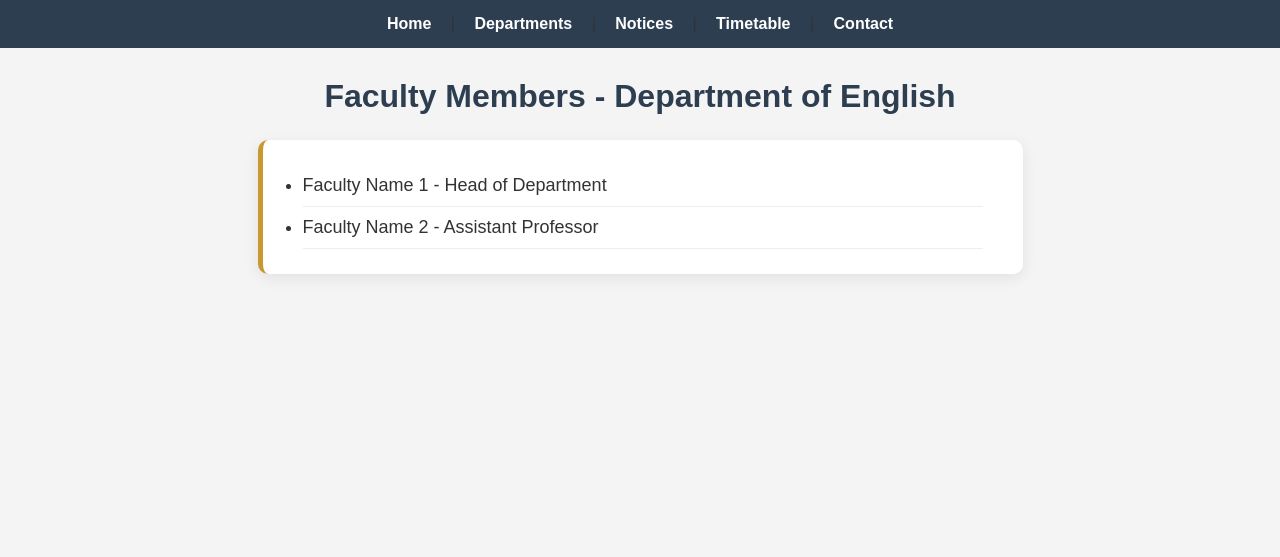
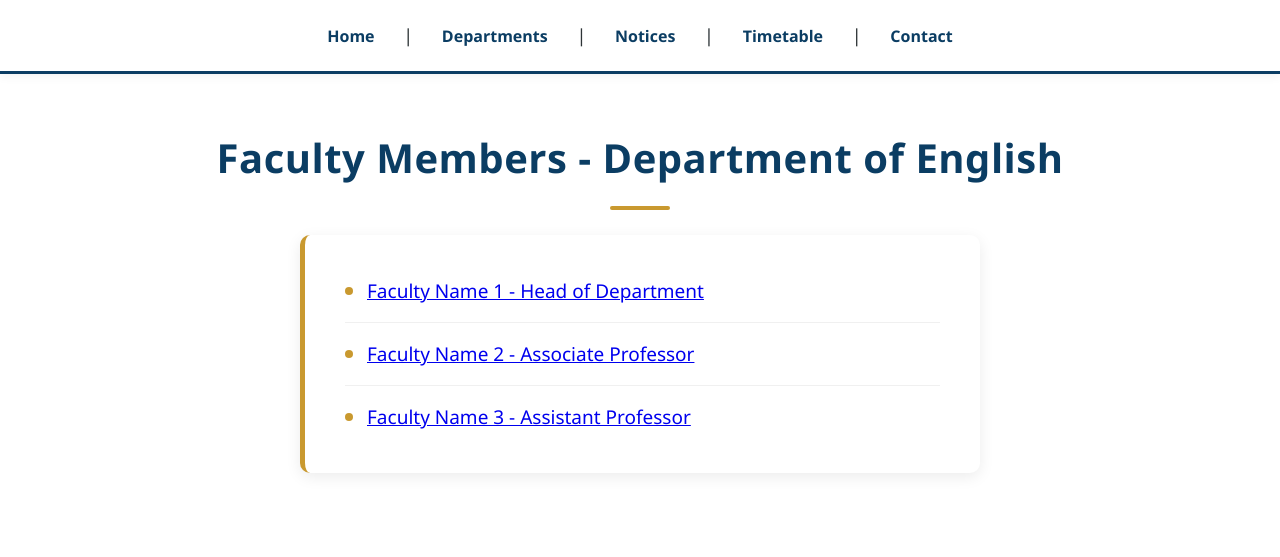
Before and after one commit to iapparavind07-dev/college-app, a Flask app: page /departments/english/faculty in a window 1280 px wide. Shown: the top 557 px of the page. Run offline with Flask 3, Linux system fonts and the light colour scheme.

Commit message:
Added logo, faculty profile pages, and font size updates

```diff
--- a/app.py
+++ b/app.py
@@ -25,6 +25,17 @@ def department_section(dept_id, section):
         return "Department not found", 404
     return render_template('department_section.html', dept=dept, dept_id=dept_id, section=section)
 
+@app.route('/departments/<dept_id>/faculty/<int:index>')
+def faculty_profile(dept_id, index):
+    dept = departments.get(dept_id)
+    if dept is None:
+        return "Department not found", 404
+    try:
+        member = dept['faculty'][index]
+    except IndexError:
+        return "Faculty member not found", 404
+    return render_template('faculty_profile.html', dept=dept, dept_id=dept_id, member=member)
+
 @app.route('/notices')
 def notices():
     return render_template('notices.html')
--- a/static/style.css
+++ b/static/style.css
@@ -1,71 +1,154 @@
-body {
-    font-family: Arial, sans-serif;
+* {
+    box-sizing: border-box;
     margin: 0;
     padding: 0;
-    background-color: #f4f4f4;
-    color: #333;
 }
 
+body {
+    font-family: 'Segoe UI', Roboto, Arial, sans-serif;
+    background-color: #ffffff;
+    color: #2d3436;
+    line-height: 1.7;
+    font-size: 18px;
+}
+
+/* Top navigation bar */
 nav {
-    background-color: #2c3e50;
-    padding: 15px;
+    background-color: #ffffff;
+    padding: 20px 30px;
     text-align: center;
+    border-bottom: 3px solid #0b3d63;
+    box-shadow: 0 2px 10px rgba(0,0,0,0.06);
+    position: sticky;
+    top: 0;
+    z-index: 100;
 }
 
 nav a {
-    color: white;
+    color: #0b3d63;
     text-decoration: none;
-    margin: 0 15px;
-    font-weight: bold;
+    margin: 0 20px;
+    font-weight: 600;
+    font-size: 16px;
+    padding: 6px 4px;
+    border-bottom: 2px solid transparent;
+    transition: border-color 0.25s ease, color 0.25s ease;
 }
 
 nav a:hover {
-    color: #f39c12;
+    color: #c9992f;
+    border-bottom: 2px solid #c9992f;
 }
 
+/* Page heading */
 h1 {
     text-align: center;
-    color: #2c3e50;
-    margin-top: 30px;
+    color: #0b3d63;
+    margin-top: 50px;
+    margin-bottom: 8px;
+    font-size: 40px;
+    font-weight: 700;
+    letter-spacing: 0.5px;
 }
 
+h1::after {
+    content: "";
+    display: block;
+    width: 60px;
+    height: 4px;
+    background-color: #c9992f;
+    margin: 14px auto 0;
+    border-radius: 2px;
+}
+
+/* Content cards */
 ul {
-    max-width: 600px;
-    margin: 20px auto;
-    background-color: white;
-    padding: 20px 40px;
-    border-radius: 8px;
-    box-shadow: 0 2px 5px rgba(0,0,0,0.1);
+    max-width: 680px;
+    margin: 35px auto;
+    background-color: #ffffff;
+    padding: 30px 50px;
+    border-radius: 10px;
+    box-shadow: 0 6px 24px rgba(11,61,99,0.08);
+    list-style: none;
+    border: 1px solid #eef1f4;
 }
 
 li {
-    padding: 10px 0;
-    border-bottom: 1px solid #eee;
+    padding: 15px 0;
+    border-bottom: 1px solid #f0f0f0;
+    font-size: 19px;
+    color: #3a3a3a;
+    display: flex;
+    align-items: center;
+}
+
+li:last-child {
+    border-bottom: none;
+}
+
+li::before {
+    content: "";
+    width: 8px;
+    height: 8px;
+    background-color: #c9992f;
+    border-radius: 50%;
+    margin-right: 14px;
+    flex-shrink: 0;
+}
+
+/* Table (timetable) */
+table {
+    margin: 35px auto;
+    border-collapse: collapse;
+    background-color: white;
+    border-radius: 10px;
+    overflow: hidden;
+    box-shadow: 0 6px 24px rgba(11,61,99,0.08);
+}
+
+th, td {
+    padding: 15px 28px;
+    border: 1px solid #f0f0f0;
+    text-align: center;
     font-size: 18px;
 }
 
-table {
-    margin: 20px auto;
-    border-collapse: collapse;
-    background-color: white;
-    box-shadow: 0 2px 5px rgba(0,0,0,0.1);
+th {
+    background-color: #0b3d63;
+    color: white;
+    font-weight: 600;
+    letter-spacing: 0.3px;
 }
 
-th, td {
-    padding: 12px 20px;
-    border: 1px solid #ddd;
-    text-align: center;
+tr:nth-child(even) td {
+    background-color: #fafbfc;
 }
 
-th {
-    background-color: #2c3e50;
-    color: white;
+tr:hover td {
+    background-color: #f4f7fa;
 }
 
+/* Paragraphs (contact/home) */
 p {
     text-align: center;
     font-size: 18px;
+    max-width: 550px;
+    margin: 16px auto;
+    color: #4a4a4a;
 }
+
+p strong {
+    color: #0b3d63;
+}
+
+/* Footer-style spacing at bottom */
+body::after {
+    content: "";
+    display: block;
+    height: 60px;
+}
+
+/* Department detail boxes */
 .dept-box {
     max-width: 680px;
     margin: 25px auto;
--- a/templates/department_section.html
+++ b/templates/department_section.html
@@ -19,7 +19,7 @@
         <div class="dept-box">
             <ul>
                 {% for member in dept.faculty %}
-                <li>{{ member }}</li>
+                <li><a href="/departments/{{ dept_id }}/faculty/{{ loop.index0 }}">{{ member.name }} - {{ member.designation }}</a></li>
                 {% endfor %}
             </ul>
         </div>
--- a/templates/index.html
+++ b/templates/index.html
@@ -6,7 +6,8 @@
     <link rel="stylesheet" href="{{ url_for('static', filename='style.css') }}">
 </head>
 <body>
-    <nav>
+   <nav>
+        <img src="{{ url_for('static', filename='images/logo.png') }}" alt="SRNM College Logo" style="height: 55px; vertical-align: middle; margin-right: 15px;">
         <a href="/">Home</a> |
         <a href="/departments">Departments</a> |
         <a href="/notices">Notices</a> |
```
Also changed, not shown: other parts of static/style.css (+12 -148 lines), departments_data.py (+50 -24 lines), templates/faculty_profile.html (added, +27 -0 lines), static/images/logo.png (added).
